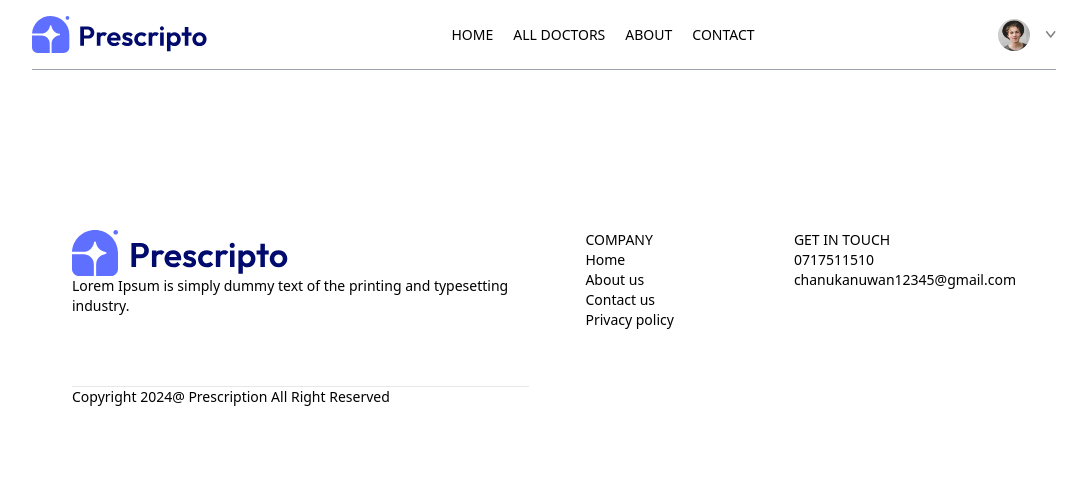
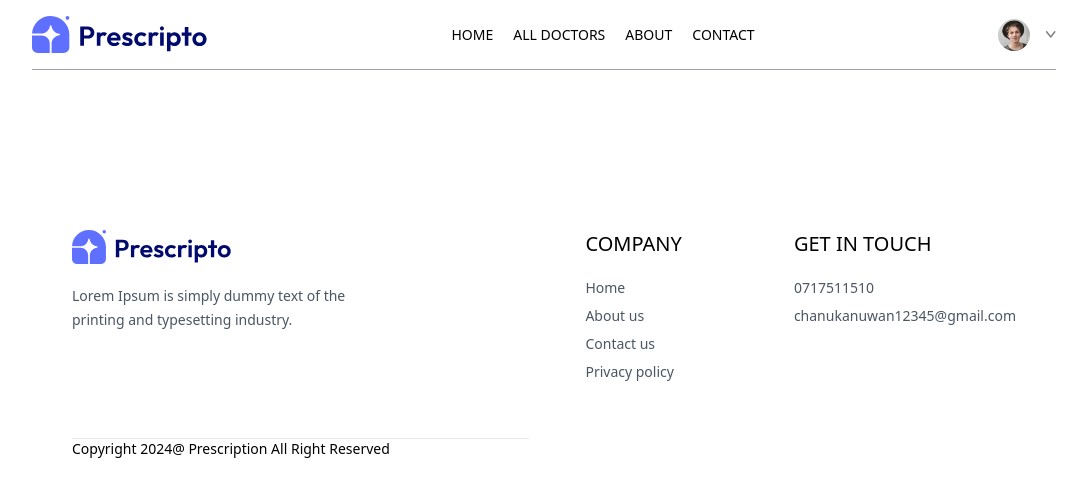
Before and after one commit to Nuwanchanuka/Booking-system, a React (Vite) app in the folder frontend/: page /appointments/1 in a window 1280 px wide. Shown: the top 496 px of the page, without its empty margins (96-1183 px from the left). Built offline with nearby package versions, Linux system fonts and the light colour scheme.

Commit message:
create  footer

```diff
--- a/frontend/src/components/Footer.jsx
+++ b/frontend/src/components/Footer.jsx
@@ -7,14 +7,14 @@ const Footer = () => {
         <div className='flex flex-col sm:grid grid-cols-[3fr_1fr_1fr] gap-14 my-10 mt-40 text-sm'>
         {/* -----Left Side----- */}
         <div>
-             <img src={assets.logo} alt=""></img>
-             <p>Lorem Ipsum is simply dummy text of the printing and typesetting industry.</p>
+             <img className='mb-5 w-40' src={assets.logo} alt=""></img>
+             <p className='w-full md:w-2/3 text-gray-600 leading-6'> Lorem Ipsum is simply dummy text of the printing and typesetting industry.</p>
         </div>
 
         {/* -----Center----- */}
         <div>
-            <p>COMPANY</p>
-            <ul>
+            <p className='text-xl font-medium mb-5'>COMPANY</p>
+            <ul className='flex flex-col gap-2 text-gray-600'>
                 <li>Home</li>
                 <li>About us</li>
                 <li>Contact us</li>
@@ -27,8 +27,8 @@ const Footer = () => {
 
         {/* -----Right Side----- */}
         <div>
-           <p>GET IN TOUCH</p>
-              <ul>
+           <p className='text-xl font-medium mb-5'>GET IN TOUCH</p>
+              <ul className='flex flex-col gap-2 text-gray-600'>
                 <li>0717511510</li>
                 <li>chanukanuwan12345@gmail.com</li>
               </ul>
```
